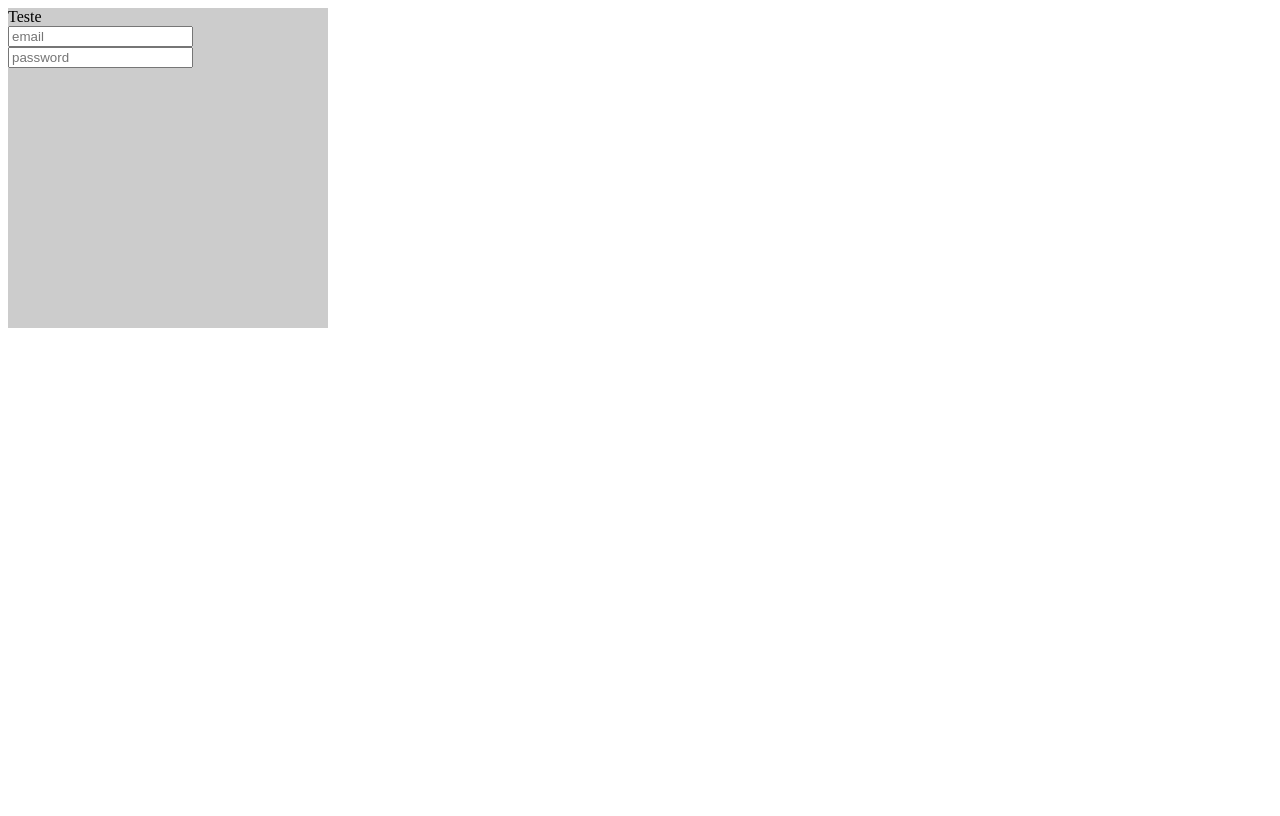
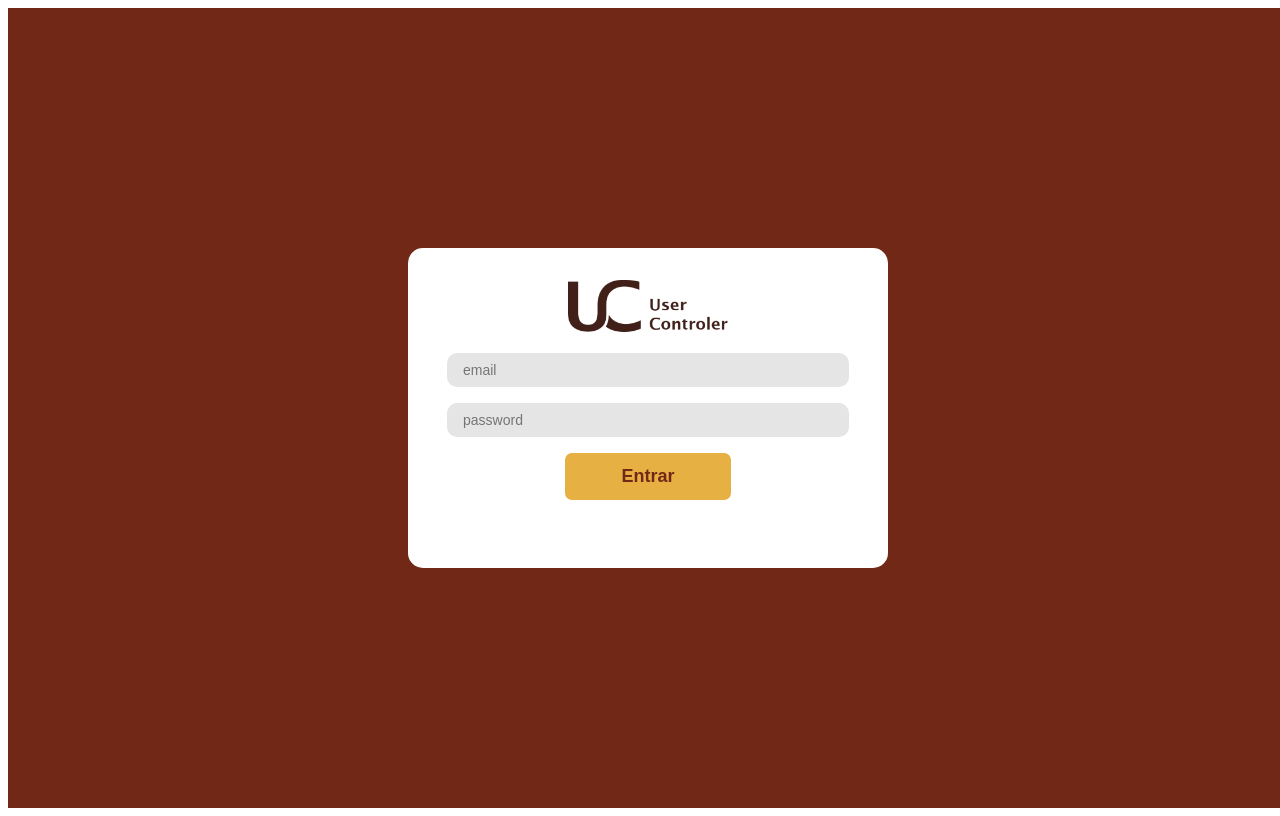
Before and after one commit to GabrielSSAraujo/User-Management-APP, a React (Create React App) app: page /login in a window 1280 px wide. Built offline with nearby package versions, Linux system fonts and the light colour scheme.

Commit message:
construida e estilizada pagina de login

```diff
--- a/src/Pages/LoginScreen/index.js
+++ b/src/Pages/LoginScreen/index.js
@@ -1,14 +1,17 @@
 import React from "react";
-import { StyledDivLogin } from "./style";
-
+import { StyledLoginScreen, StyledDivFieldsLogin } from "./style";
+import Logo from "../../img/logo.png";
+import ActionButton from "../../Component/ActionButton";
 const LoginScreen = () =>{
     return(
-        <StyledDivLogin>
-            <div>Teste</div>
-            <input type="email" placeholder="email" />
-            <input type="password" placeholder="password"/>
-
-        </StyledDivLogin>
+        <StyledLoginScreen>
+            <StyledDivFieldsLogin>
+                <img src={Logo}/>
+                <input type="email" placeholder="email" />
+                <input type="password" placeholder="password"/>
+                <ActionButton/>
+            </StyledDivFieldsLogin>
+        </StyledLoginScreen>
     )
 }
 
--- a/src/Pages/LoginScreen/style.js
+++ b/src/Pages/LoginScreen/style.js
@@ -1,9 +1,37 @@
 import styled from "styled-components";
+import {colors, fontSize } from "../../defaultStyles";
 
-const StyledDivLogin = styled.div`
-    width:20rem;
-    height:20rem;
-    background: #ccc;
+const StyledLoginScreen = styled.div`
+    background-color: ${colors.brownBg};
+    width:100vw;
+    height:100vh;
+    display:flex;
+    justify-content: space-around;
+    align-items: center;
 `;
 
-export {StyledDivLogin}
+const StyledDivFieldsLogin = styled.div`
+    width: 30rem;
+    height: 20rem;
+    background-color: ${colors.white};
+    border-radius: 15px;
+    text-align: center;
+
+    img{
+        width:10rem;
+        padding: 2rem 0 1rem;
+    }
+    input{
+        width:80%;
+        height:2rem;
+        border-radius: 10px;
+        margin-bottom: 1rem;
+        background-color: ${colors.inputColor};
+        border:none;
+        padding-left: 1rem;
+        font-size: ${fontSize.sizeMd};
+        outline: none;
+    }
+`;
+
+export {StyledDivFieldsLogin, StyledLoginScreen}
--- a/src/defaultStyles.js
+++ b/src/defaultStyles.js
@@ -13,3 +13,5 @@ const colors = {
     buttonBg: "#E7B042",
     inputColor: "#E5E5E5"
 }
+
+export {colors, fontSize}
```
Also changed, not shown: src/img/logo.png (added), src/img/logo.svg (added).
